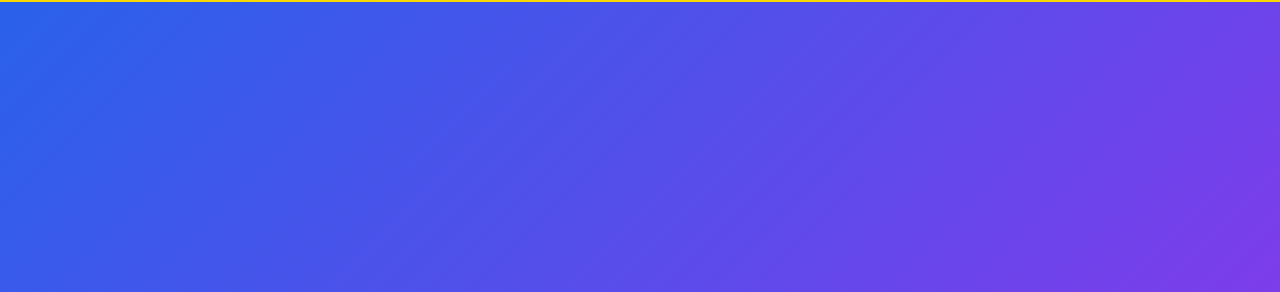
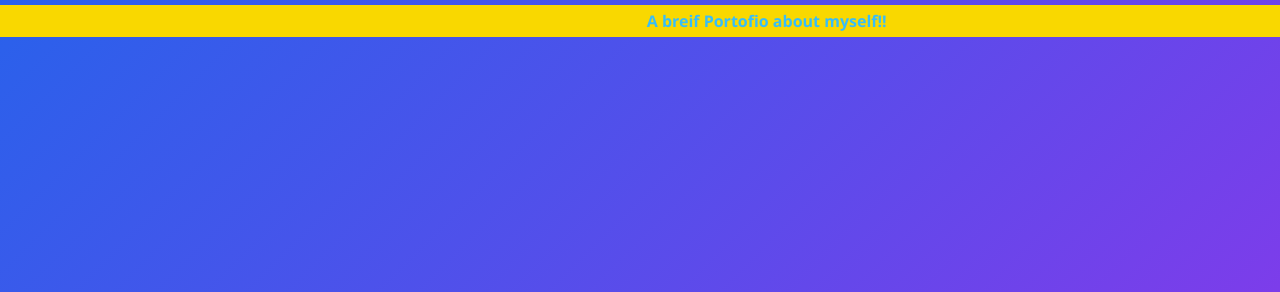
Before and after one commit to shvetangh/Devarshdave1, a plain HTML site: page index.html in a window 1280 px wide. Shown: the part 80-372 px from the top of the page. Drawn offline with Linux system fonts and the light colour scheme.

Commit message:
Update index.html

```diff
--- a/index.html
+++ b/index.html
@@ -47,7 +47,7 @@ font-weight:600;
 
 .nav-line{
 position:fixed;
-top:50px;
+top:85px;
 left:0;
 width:100%;
 height:32px;
@@ -535,4 +535,5 @@ localStorage.setItem("mode","light");
 </script>
 
 </body>
+
 </html>
```
